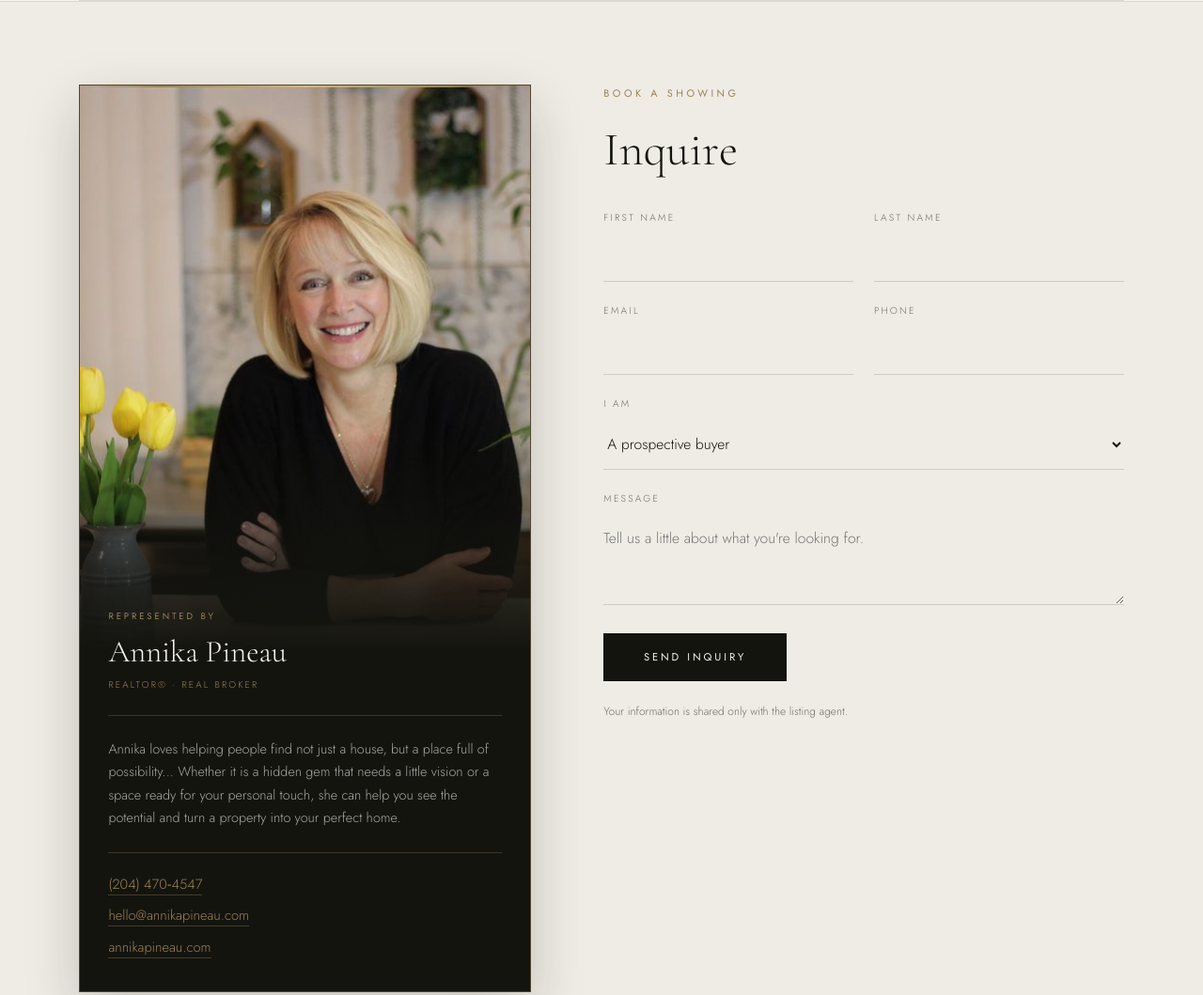
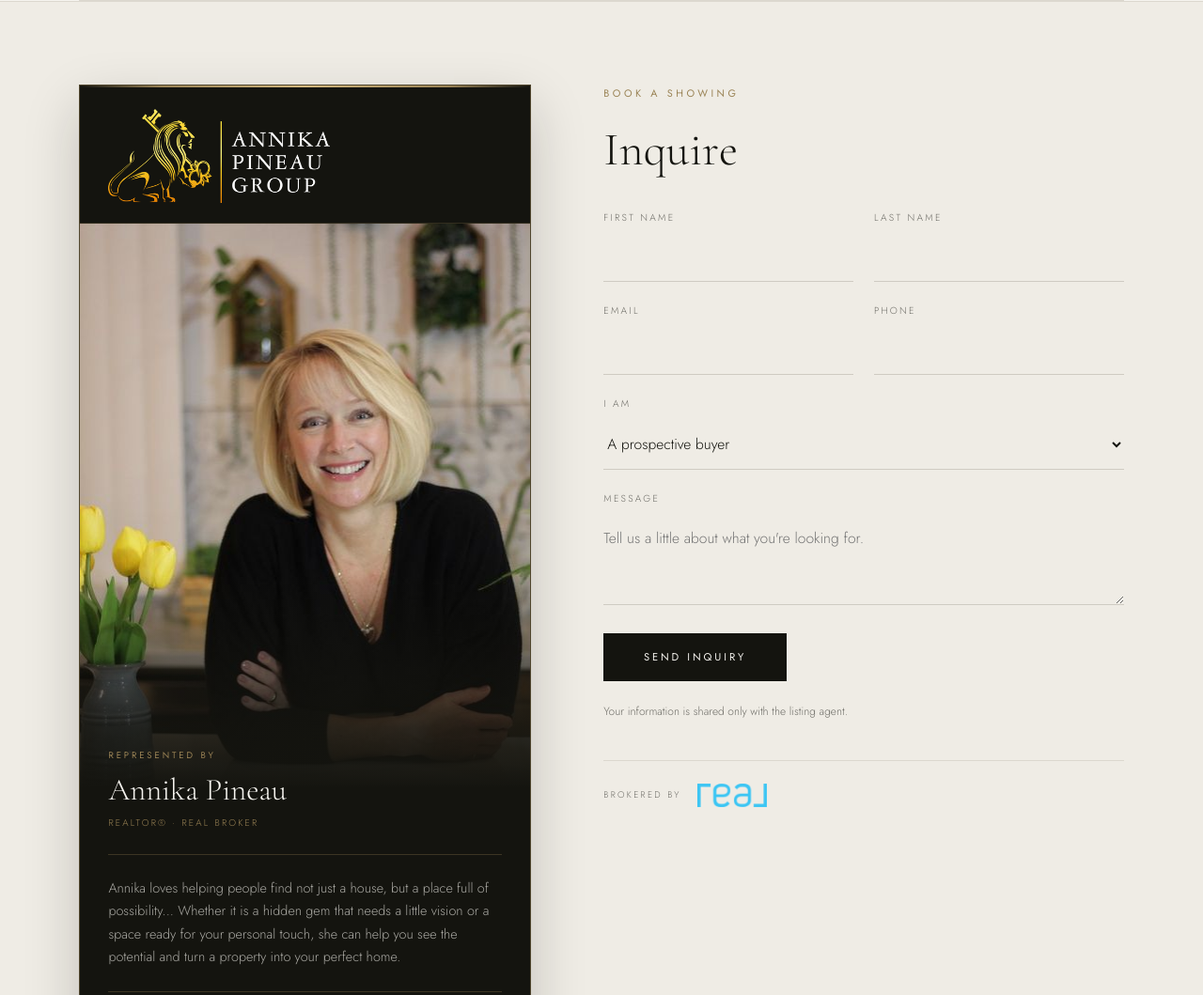
Before and after one commit to corposant/470lipton.github.io, a plain HTML site: page index.html in a window 1280 px wide. Shown: the part 6980-8039 px from the top of the page at 94% size. Drawn offline with nearby package versions, Linux system fonts and the light colour scheme.

Commit message:
Add APG lockup to agent card and REAL mark under the form

```diff
--- a/index.html
+++ b/index.html
@@ -490,6 +490,16 @@ section{padding:clamp(4.5rem,11vh,8.5rem) 0}
   background:linear-gradient(90deg,
     transparent 0%, var(--brass) 18%, #d3b87e 50%, var(--brass) 82%, transparent 100%)
 }
+/* brand lockup at the head of the card. The supplied file was artwork on
+   pure black, which would have shown as a slightly-wrong rectangle against
+   this card's warmer ink — so it's been keyed to transparency and the
+   colour un-premultiplied, keeping the gold clean at the anti-aliased edges. */
+.agent-card .brandmark{
+  display:block;padding:1.6rem 1.9rem 1.3rem;
+  border-bottom:1px solid rgba(154,131,85,.22)
+}
+.agent-card .brandmark img{width:100%;max-width:236px;height:auto}
+
 .agent-card .shot{position:relative;display:block}
 .agent-card .shot img{
   width:100%;aspect-ratio:4/5;object-fit:cover;object-position:50% 18%;
@@ -523,6 +533,17 @@ section{padding:clamp(4.5rem,11vh,8.5rem) 0}
   transition:color .3s,border-color .3s
 }
 .agent-card .lines a:hover{color:var(--bone);border-color:var(--bone)}
+
+/* brokerage mark beneath the form — a credit line, not a banner, so it's
+   sized to sit quietly under the send button */
+.brokerage{
+  display:flex;align-items:center;gap:1.1rem;
+  margin:2.6rem 0 0;padding-top:1.5rem;border-top:1px solid var(--hair)
+}
+.brokerage span{
+  font-size:.6rem;letter-spacing:.24em;text-transform:uppercase;color:var(--stone);flex:none
+}
+.brokerage img{width:74px;height:auto}
 
 form{display:grid;gap:1.35rem}
 .row{display:grid;grid-template-columns:1fr 1fr;gap:1.35rem}
@@ -872,6 +893,12 @@ Single detached garage plus covered carport off the rear lane provides parking f
   <div class="wrap contact-grid rev">
 
     <div class="agent-card">
+        <span class="brandmark">
+          <img src="photos/apg-logo.png"
+               srcset="photos/r/apg-logo-440.png 440w, photos/apg-logo.png 900w"
+               sizes="236px" width="900" height="383"
+               alt="Annika Pineau Group" loading="lazy" decoding="async">
+        </span>
         <span class="shot">
           <img src="photos/agent.jpg"
                srcset="photos/r/agent-480.jpg 480w, photos/agent.jpg 900w"
@@ -927,6 +954,12 @@ Single detached garage plus covered carport off the rear lane provides parking f
         <button class="btn" type="submit">Send Inquiry</button>
         <p class="formnote">Your information is shared only with the listing agent.</p>
       </form>
+
+      <p class="brokerage">
+        <span>Brokered by</span>
+        <img src="photos/real-logo.png" width="640" height="218"
+             alt="REAL Broker" loading="lazy" decoding="async">
+      </p>
     </div>
 
   </div>
```
Also changed, not shown: photos/apg-logo.png (added), photos/r/apg-logo-440.png (added), photos/real-logo.png (added).
